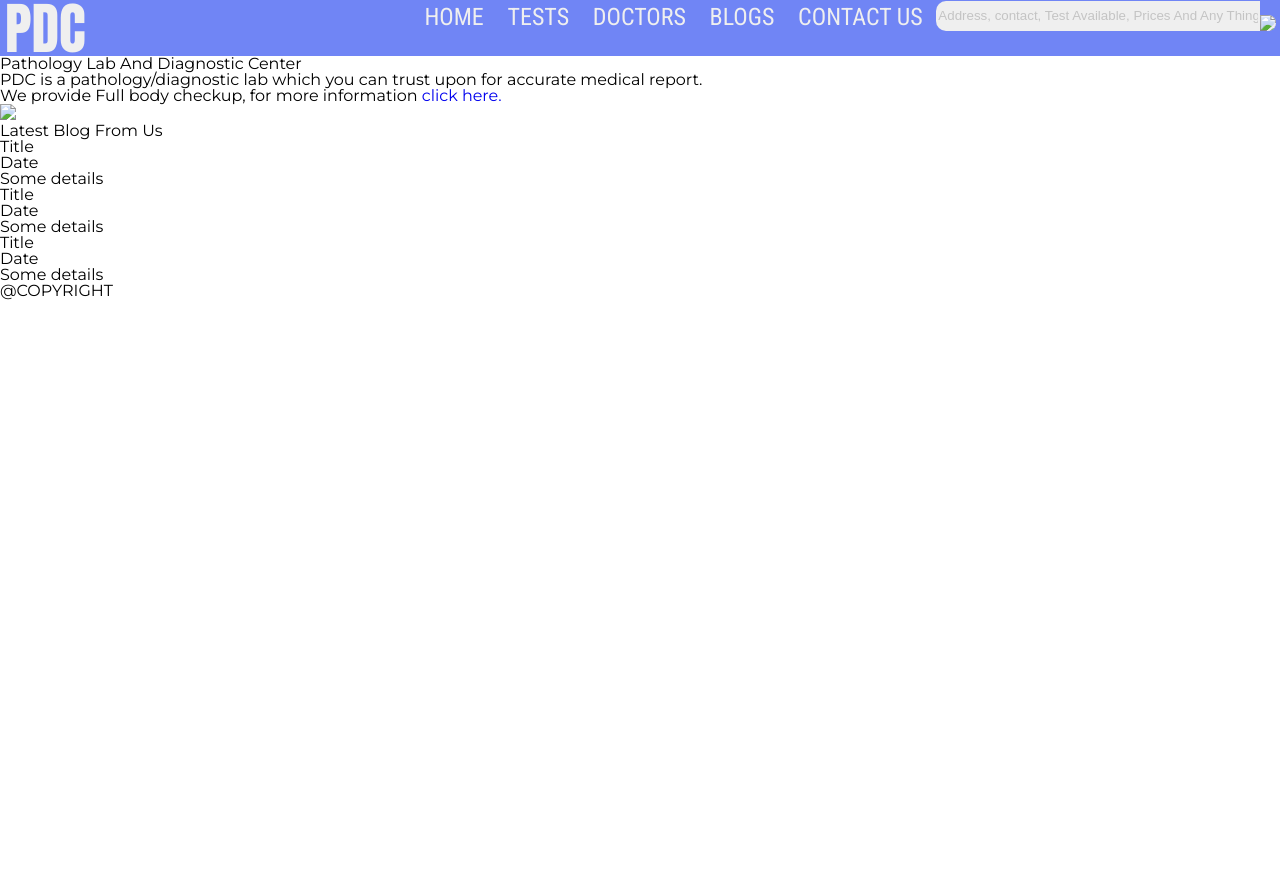
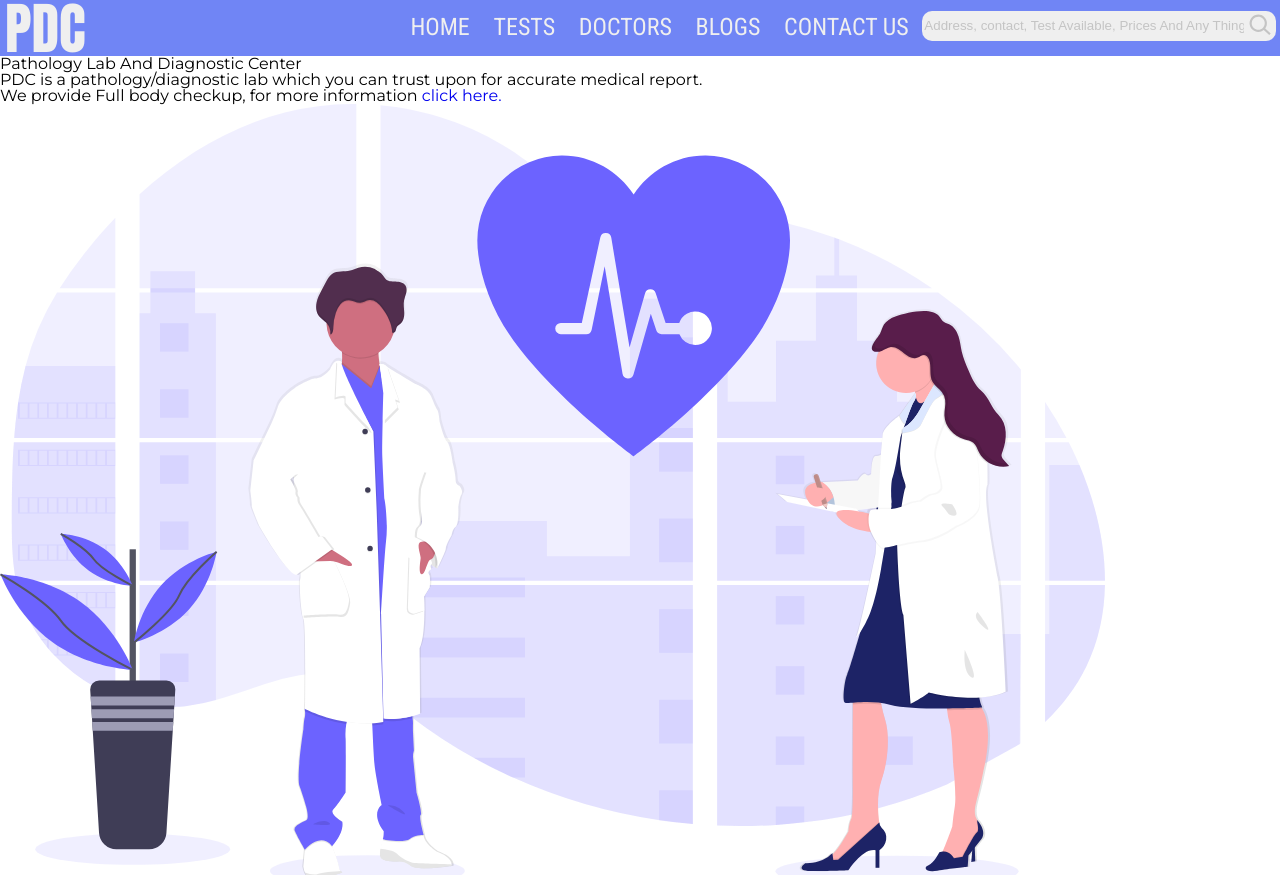
Before and after one commit to the-loan-wolf/dad, a plain HTML site: page index.html in a window 1280 px wide. Shown: the top 875 px of the page. Before the commit the page ends 800 px from the top, so only its background shows below. Drawn offline with Linux system fonts and the light colour scheme; the site is published under a folder, as on GitHub Pages, so addresses that start at the root find nothing.

Commit message:
Update index.html
some link related issues nothing to complicated

```diff
--- a/index.html
+++ b/index.html
@@ -24,7 +24,7 @@
             <a href="#">CONTACT US</a>
             <div class="search-box">
                 <input class="search" type="text" name="searchbox" placeholder="Address, contact, Test Available, Prices And Any Thing.">
-                <a class="search-btn-link" href="#"><img class="search-btn" src="/resources/SVG/search-icon.svg"></a>
+                <a class="search-btn-link" href="#"><img class="search-btn" src="resources/SVG/search-icon.svg"></a>
             </div>
         </nav>
       </div>
@@ -44,7 +44,7 @@
                 <br>
                 We provide Full body checkup, for more information <a href="#">click here.</a>
             </p>
-            <img src="/resources/SVG/home-1.svg">
+            <img src="resources/SVG/home-1.svg">
             </div>
         </section>
         <!--Second section of site..........................................................................................................-->
```
